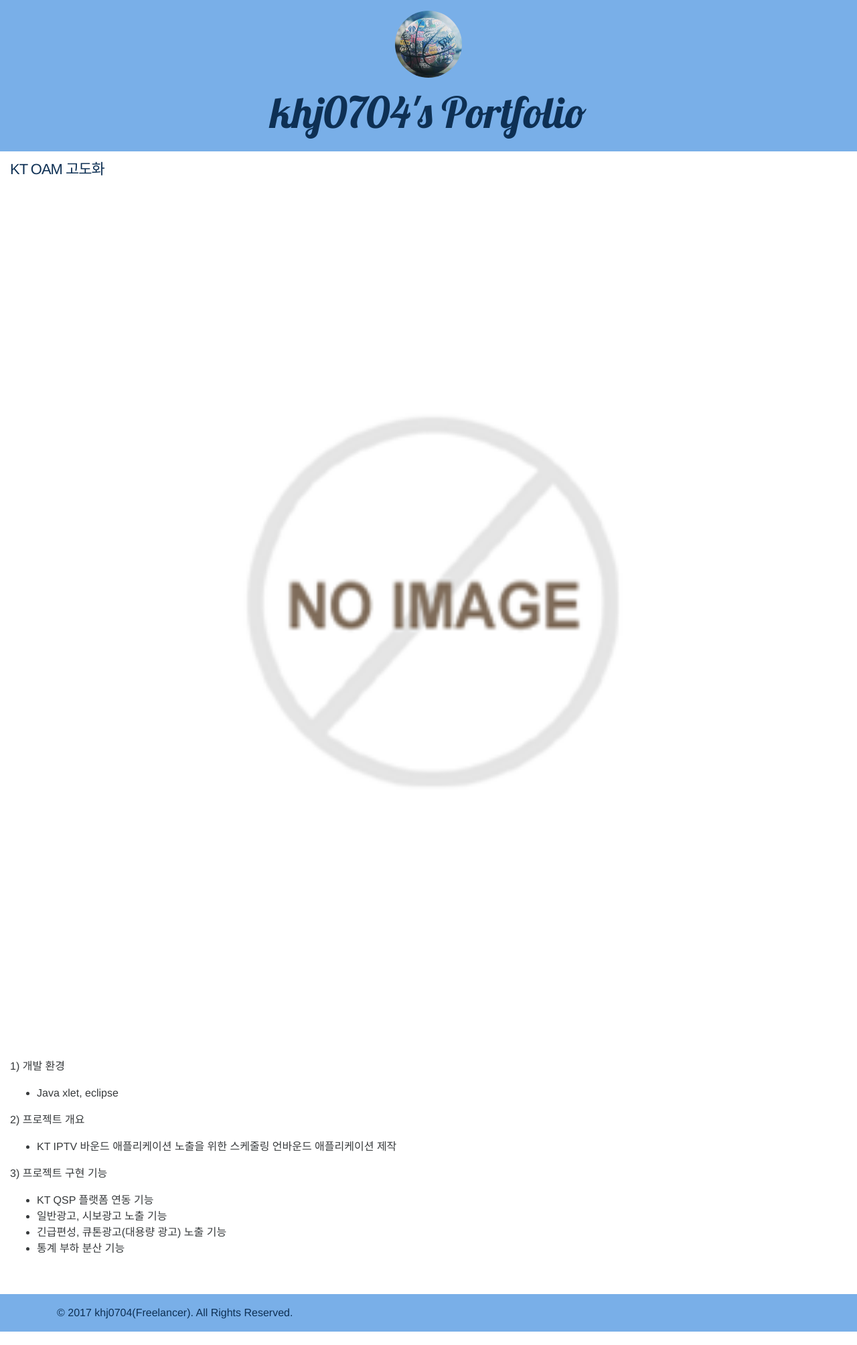
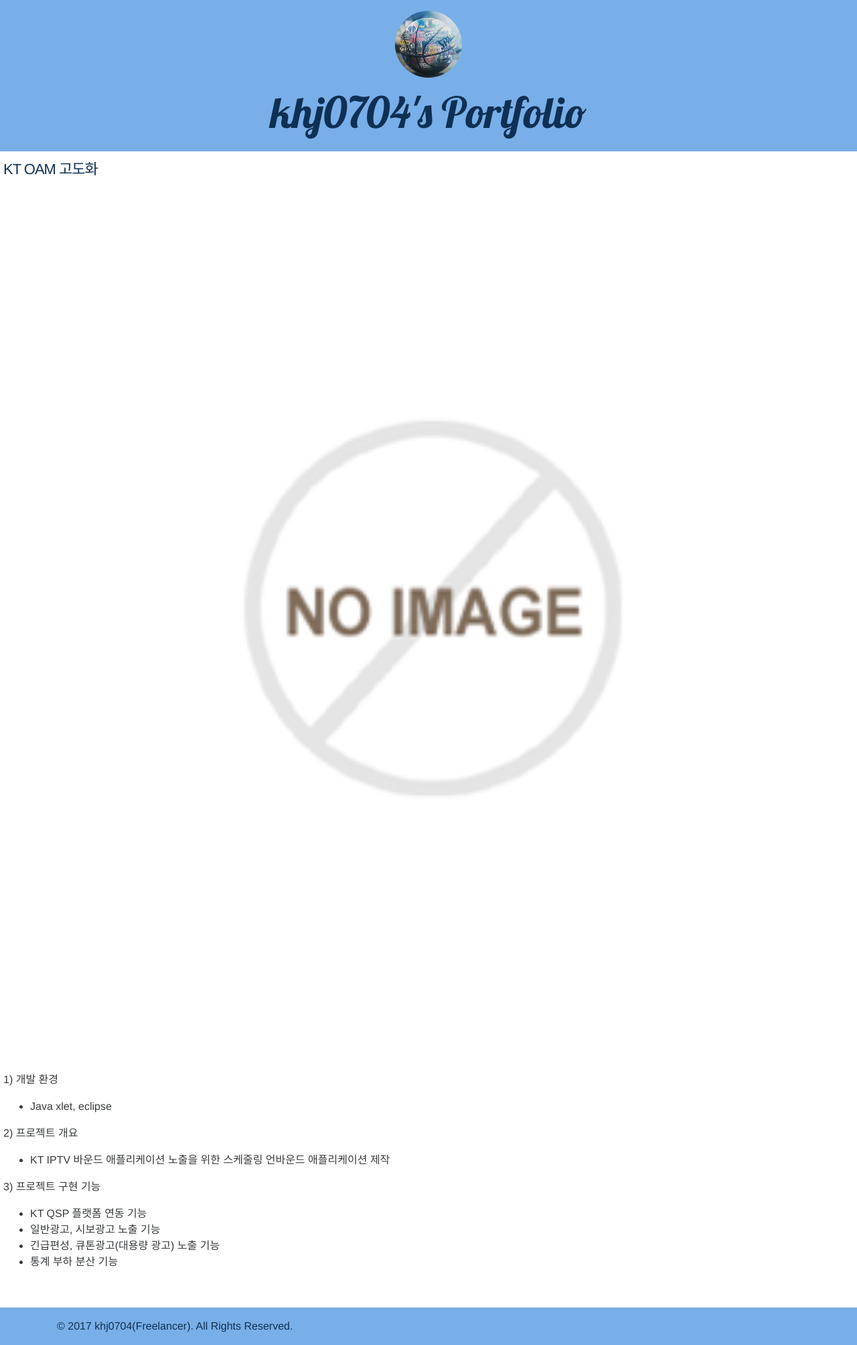
Before and after one commit to khj0704/khj0704.github.io, a Jekyll site: the page built from _posts/2017-01-02-portfolio2.md, in a window 1280 px wide. Shown: the whole page at 67% size. Built offline with Jekyll 4.4.1, drawn with Linux system fonts in a browser that asks for light colours; nearby versions of some CDN libraries; library files that are not in the unit come from our copies.

Commit message:
add grid padding

```diff
--- a/_layouts/post.html
+++ b/_layouts/post.html
@@ -72,7 +72,7 @@
 
 		<section class="container-fluid container-instagram" >
 			<div class="row">
-				<div class="col-md-12">
+				<div class="col-md-12" style="padding-right: 5px; padding-left: 5px;">
 					<header class="post-header">
 						<h1 class="post-title">{{ page.title }}</h1>
 					</header>
```
